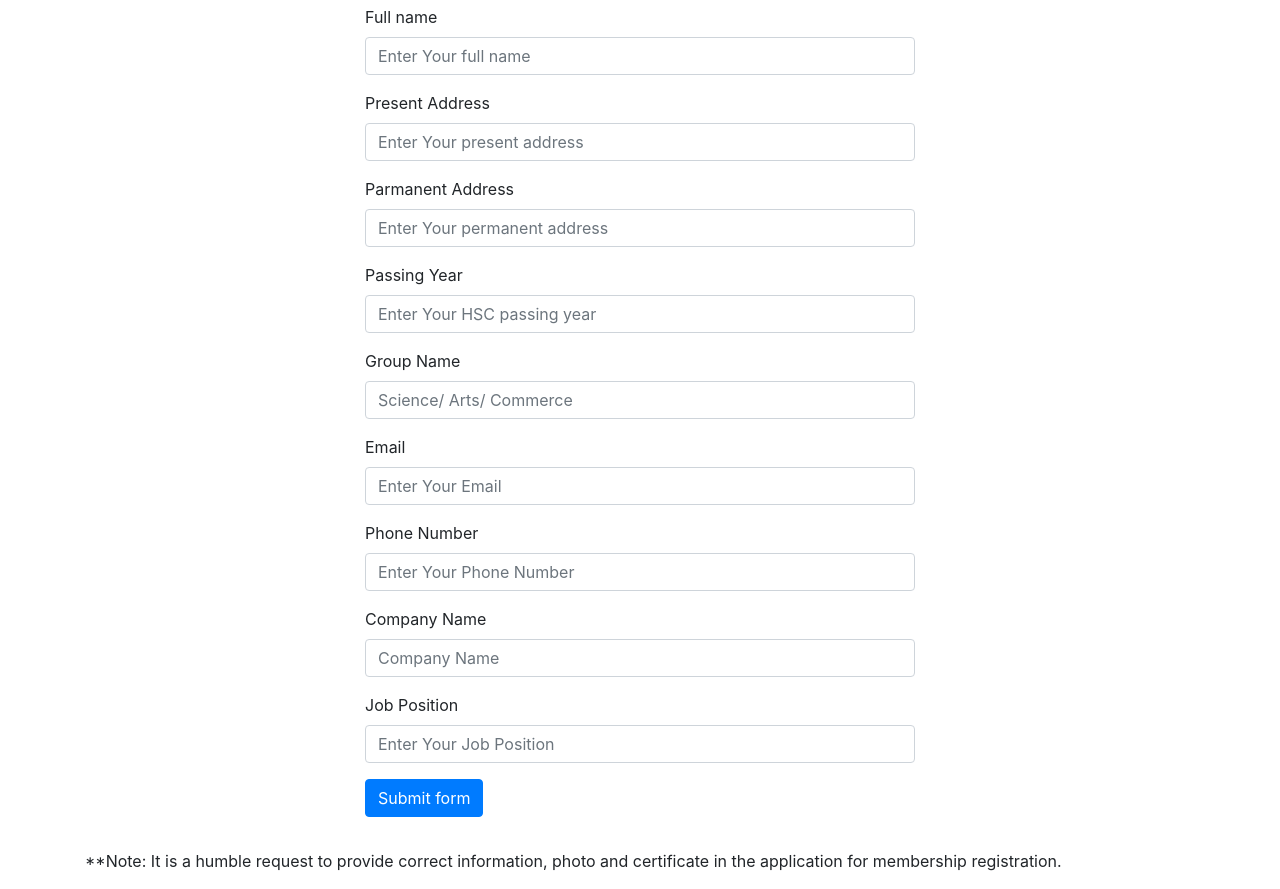
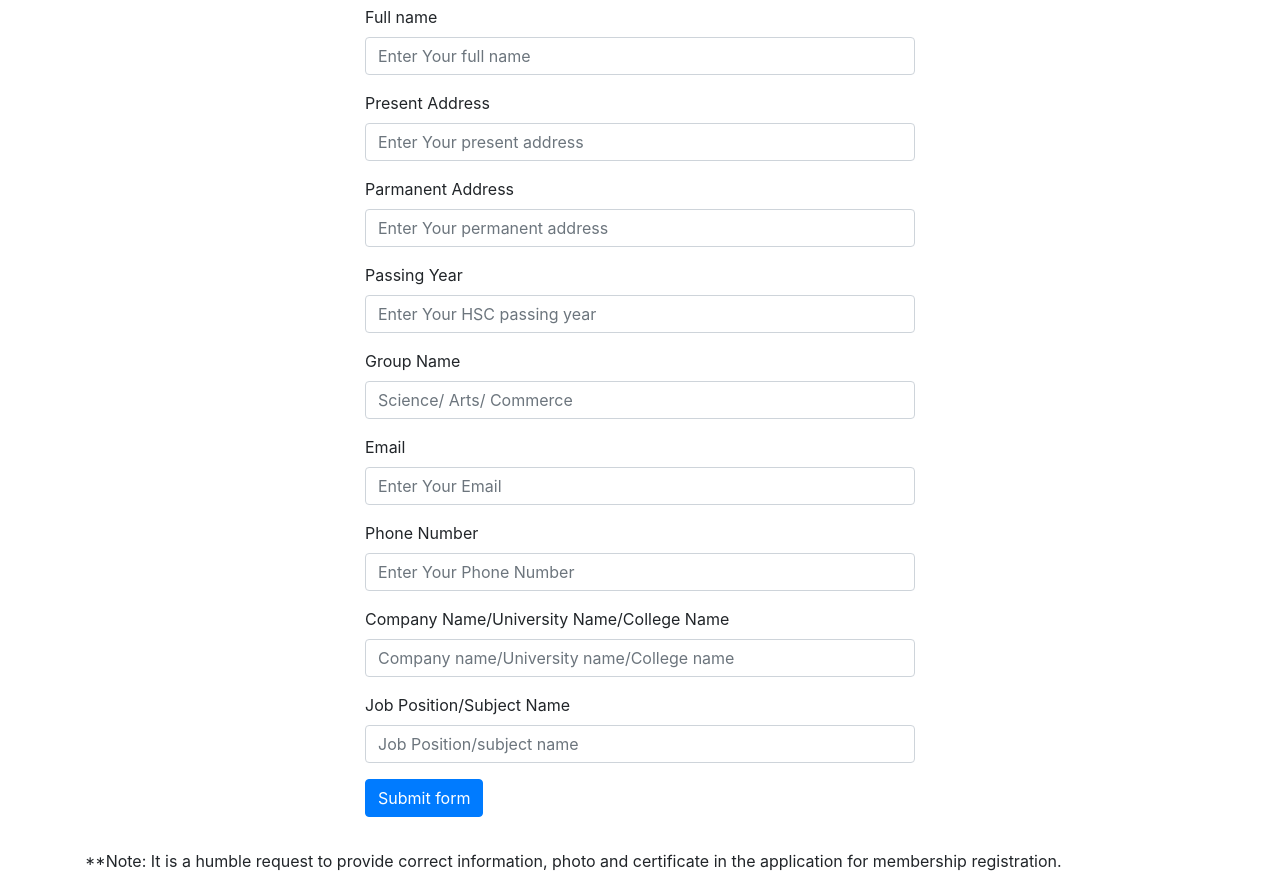
Before and after one commit to mdsaniulbasirsaz/Alumni-Association, a website: page src/registration.html in a window 1280 px wide. Shown: the part 113-1002 px from the top of the page. Drawn offline with nearby package versions, Linux system fonts and the light colour scheme; files whose address does not match are found by name.

Commit message:
update register form

```diff
--- a/src/registration.html
+++ b/src/registration.html
@@ -107,8 +107,8 @@
                 </div>
                 <div class="form-row justify-content-center">
                     <div class="col-md-6 mb-3">
-                        <label for="validationTooltip08">Company Name</label>
-                        <input type="text" class="form-control" id="currentJobName" name="currentJobName" placeholder="Company Name">
+                        <label for="validationTooltip08">Company Name/University Name/College Name</label>
+                        <input type="text" class="form-control" id="currentJobName" name="currentJobName" placeholder="Company name/University name/College name">
                         <div class="invalid-tooltip">
                             Please provide a valid job name.
                         </div>
@@ -116,8 +116,8 @@
                 </div>
                 <div class="form-row justify-content-center">
                     <div class="col-md-6 mb-3">
-                        <label for="validationTooltip09">Job Position</label>
-                        <input type="text" class="form-control" id="jobPosition" name="jobPosition" placeholder="Enter Your Job Position">
+                        <label for="validationTooltip09">Job Position/Subject Name</label>
+                        <input type="text" class="form-control" id="jobPosition" name="jobPosition" placeholder="Job Position/subject name">
                         <div class="invalid-tooltip">
                             Please provide a valid job position.
                         </div>
```
